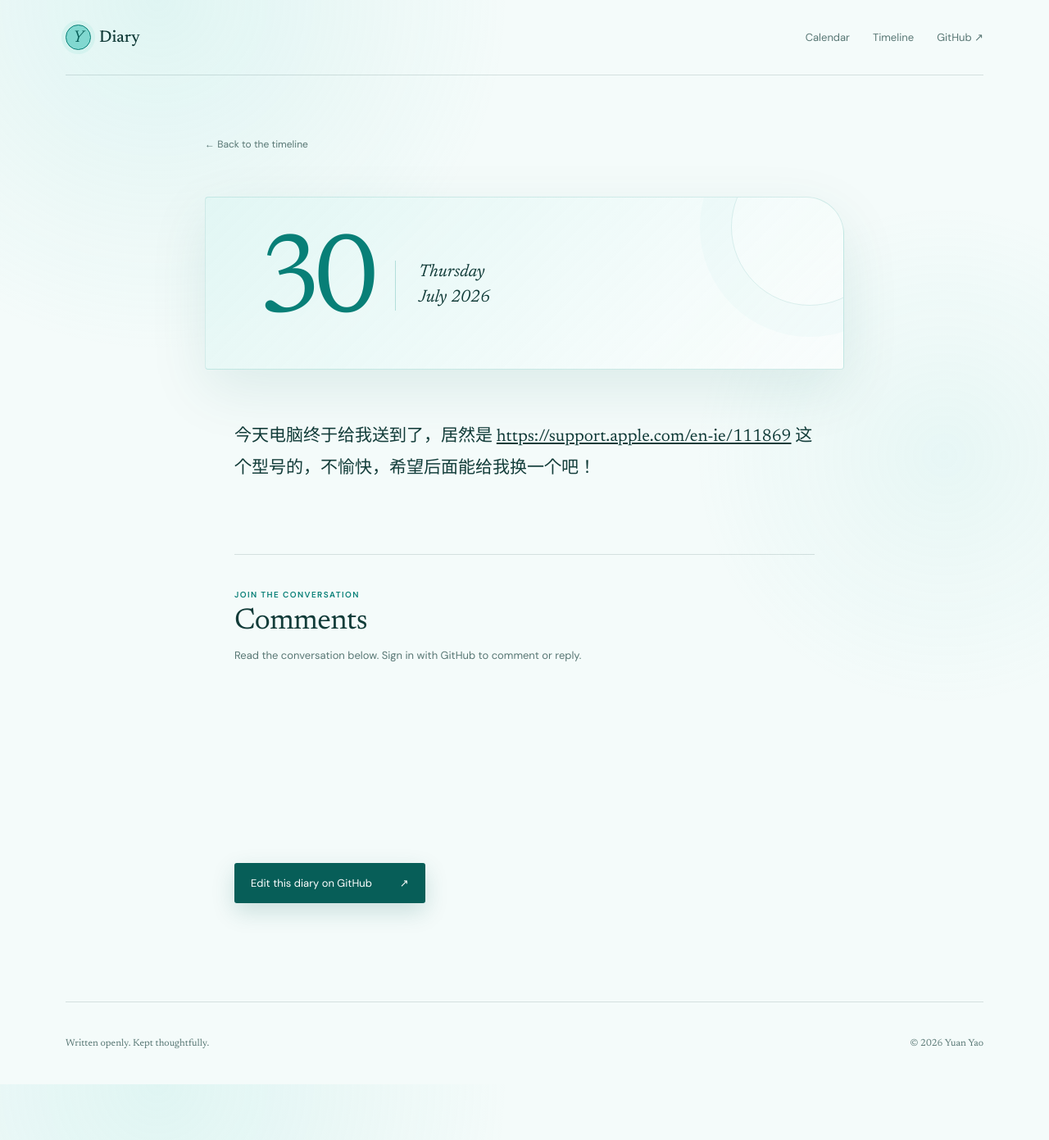
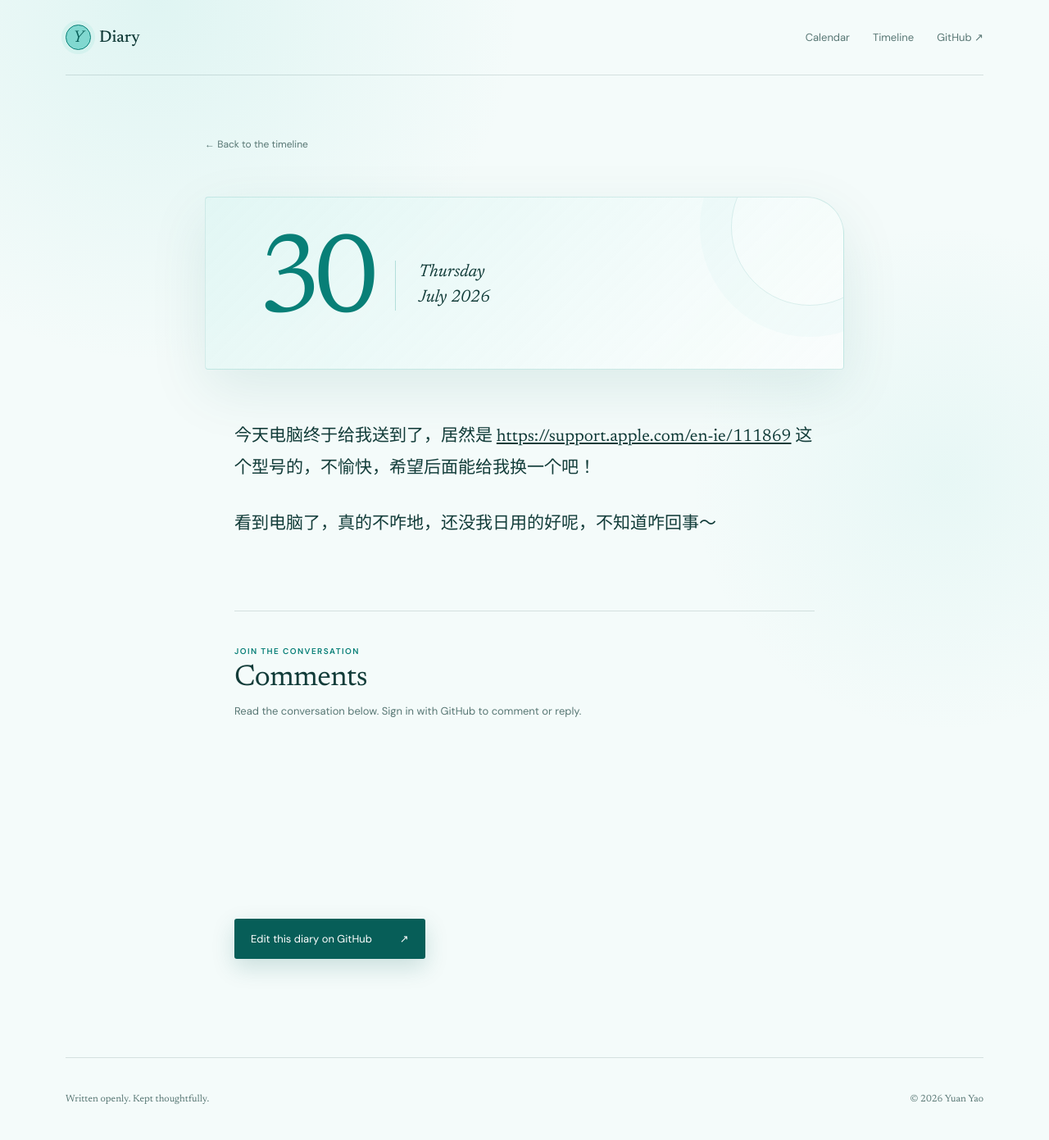
Before and after one commit to faryao/public-diary, a Jekyll site: the page built from _posts/2026-07-30-diary.md, in a window 1280 px wide. Shown: the whole page at 82% size. Built offline with Jekyll 4.4.1, drawn with Linux system fonts in a browser that asks for light colours; comment, search, counter and statistics services are not loaded.

Commit message:
Revise diary entry about new computer experience
Updated diary entry with feedback on new computer.

```diff
--- a/_posts/2026-07-30-diary.md
+++ b/_posts/2026-07-30-diary.md
@@ -4,3 +4,5 @@ date: 2026-07-30
 ---
 
 今天电脑终于给我送到了，居然是https://support.apple.com/en-ie/111869这个型号的，不愉快，希望后面能给我换一个吧！
+
+看到电脑了，真的不咋地，还没我日用的好呢，不知道咋回事～
```
